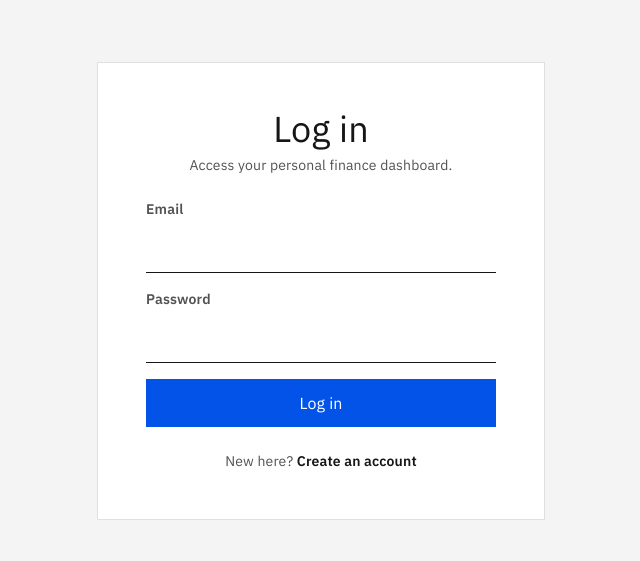
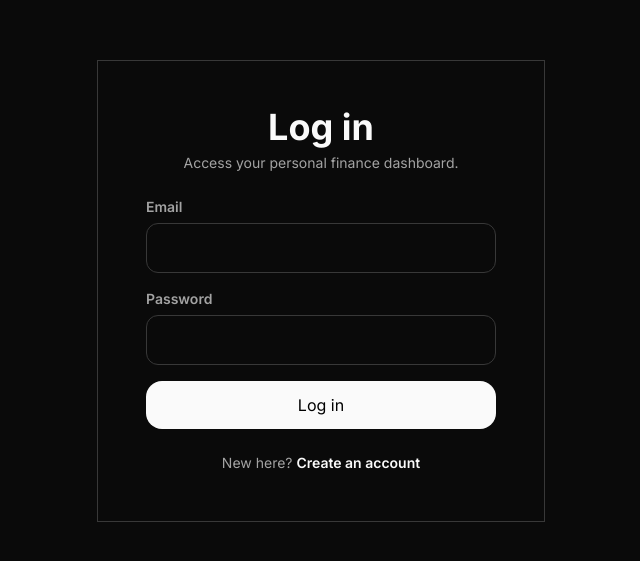
Before and after one commit to The-BlackShadoww/PF, a Next.js app in the folder frontend/: page /login in a window 1280 px wide. Shown: the part 109-670 px from the top of the page, without its empty margins (319-959 px from the left). Built offline with nearby package versions, Linux system fonts and the light colour scheme; no server answers.

Commit message:
style: update global styles and layout components to implement dark mode; enhance color palette for improved contrast and readability, and adjust typography for better visual hierarchy

```diff
--- a/frontend/src/app/(app)/layout.tsx
+++ b/frontend/src/app/(app)/layout.tsx
@@ -8,17 +8,16 @@ type AppLayoutProps = {
 
 export default function AppLayout({ children }: AppLayoutProps) {
   return (
-    <div className="min-h-screen bg-white">
+    <div className="min-h-screen bg-black">
       <Sidebar />
-      <main className="min-h-[calc(100vh-80px)] px-4 py-8 text-[#0e0f0c] md:px-8 md:py-12">
-        <div className="mx-auto max-w-[1584px]">{children}</div>
-      </main>
-      <footer className="border-t border-[#393939] bg-[#161616] px-4 py-8 text-sm text-[#c6c6c6] md:px-8">
-        <div className="mx-auto flex max-w-[1584px] flex-col gap-2 sm:flex-row sm:items-center sm:justify-between">
-          <span className="font-medium text-white">Personal Finance</span>
-          <span>Clear financial decisions, built on a precise system.</span>
-        </div>
-      </footer>
+      <div className="lg:pl-64">
+        <main className="min-h-[calc(100vh-4rem)] px-4 py-8 text-[#fafafa] md:px-8 md:py-10">
+          <div className="mx-auto max-w-[1440px]">{children}</div>
+        </main>
+        <footer className="border-t border-[#383838] px-4 py-5 text-xs text-[#a3a3a3] md:px-8">
+          <div className="mx-auto flex max-w-[1440px] flex-col gap-1 sm:flex-row sm:justify-between"><span className="font-medium text-white">Personal Finance</span><span>Clear financial decisions, in one place.</span></div>
+        </footer>
+      </div>
     </div>
   );
 }
--- a/frontend/src/app/globals.css
+++ b/frontend/src/app/globals.css
@@ -1,203 +1,59 @@
-@import url("https://fonts.googleapis.com/css2?family=IBM+Plex+Sans:ital,wght@0,300;0,400;0,500;0,600;1,400&display=swap");
+@import url("https://fonts.googleapis.com/css2?family=Inter:wght@400;500;600;700&display=swap");
 @import "tailwindcss";
 
 :root {
-  color-scheme: light;
-  --wise-primary: #0f62fe;
-  --wise-primary-active: #0353e9;
-  --wise-primary-pale: #edf5ff;
-  --wise-ink: #161616;
-  --wise-ink-deep: #161616;
-  --wise-body: #525252;
-  --wise-mute: #8c8c8c;
-  --wise-canvas: #ffffff;
-  --wise-canvas-soft: #f4f4f4;
-  --wise-positive: #198038;
-  --wise-positive-deep: #198038;
-  --wise-warning: #f1c21b;
-  --wise-warning-content: #525252;
-  --wise-negative: #da1e28;
-  --wise-negative-deep: #da1e28;
-  --wise-negative-bg: #da1e28;
-  --wise-orange: #e0e0e0;
-  --wise-cyan: #0f62fe;
+  color-scheme: dark;
+  --color-text-primary: #fafafa;
+  --color-text-secondary: #a3a3a3;
+  --color-text-tertiary: #ffffff;
+  --color-surface-base: #000000;
+  --color-surface-muted: #272727;
+  --color-surface-raised: #0a0a0a;
+  --color-border-default: #383838;
+  --color-focus: #2667ff;
+  --radius-sm: 10px;
+  --radius-md: 12px;
+  --radius-lg: 16px;
 }
 
-* {
-  box-sizing: border-box;
-}
+* { box-sizing: border-box; }
+html, body { min-height: 100%; }
+body { margin: 0; background: var(--color-surface-base); color: var(--color-text-primary); font-family: Inter, sans-serif; font-size: 16px; font-weight: 400; line-height: 24px; -webkit-font-smoothing: antialiased; }
+a { color: inherit; text-decoration: none; }
+button, input, select, textarea { font: inherit; -webkit-tap-highlight-color: transparent; }
+::selection { color: #000; background: var(--color-text-primary); }
 
-html,
-body {
-  min-height: 100%;
-}
+/* Focus is intentionally consistent across all interactive controls. */
+:focus-visible { outline: 2px solid var(--color-focus) !important; outline-offset: 2px; }
+button:disabled { cursor: not-allowed; }
+input, select, textarea { min-height: 42px; border: 1px solid var(--color-border-default) !important; border-radius: var(--radius-sm) !important; background: var(--color-surface-raised) !important; color: var(--color-text-primary) !important; }
+input::placeholder, textarea::placeholder { color: var(--color-text-secondary); opacity: 1; }
 
-body {
-  margin: 0;
-  background: var(--wise-canvas-soft);
-  color: var(--wise-ink);
-  font-family: "IBM Plex Sans", "Helvetica Neue", Arial, sans-serif;
-  font-feature-settings: "calt";
-  letter-spacing: 0.16px;
-}
+/* Compatibility layer: maps the existing application utilities onto the Acebuilder semantic tokens. */
+.bg-white, .bg-\[\#f4f4f4\], .bg-\[\#e8ebe6\] { background-color: var(--color-surface-raised) !important; }
+.bg-\[\#e2f6d5\] { background-color: var(--color-surface-muted) !important; }
+.bg-\[\#0e0f0c\], .bg-\[\#161616\] { background-color: var(--color-surface-base) !important; }
+.bg-\[\#9fe870\] { background-color: var(--color-text-primary) !important; }
+.bg-\[\#cdffad\] { background-color: #d4d4d4 !important; }
+.bg-\[\#9fe870\].text-\[\#0e0f0c\], .bg-\[\#9fe870\].text-\[\#161616\], .bg-\[\#cdffad\].text-\[\#0e0f0c\] { color: #000 !important; }
+.bg-\[\#320707\] { background-color: #3b1111 !important; }
+.bg-\[\#0f62fe\] { background-color: var(--color-focus) !important; }
+.text-\[\#0e0f0c\], .text-\[\#161616\], .text-\[\#0f62fe\] { color: var(--color-text-primary) !important; }
+.text-\[\#454745\], .text-\[\#525252\], .text-\[\#868685\], .text-\[\#8c8c8c\] { color: var(--color-text-secondary) !important; }
+.text-\[\#054d28\], .text-\[\#2ead4b\] { color: #86efac !important; }
+.text-\[\#a7000d\], .text-\[\#d03238\] { color: #fca5a5 !important; }
+.border-\[\#0e0f0c\], .border-\[\#161616\], .border-\[\#393939\], .border-\[\#e0e0e0\], .border-\[\#e8ebe6\], .border-\[\#cfd4ca\], .border-\[\#868685\], .border-\[\#8c8c8c\] { border-color: var(--color-border-default) !important; }
+.divide-\[\#e8ebe6\] > :not(:last-child) { border-color: var(--color-border-default) !important; }
+.hover\:bg-\[\#e8ebe6\]:hover, .hover\:bg-\[\#e2f6d5\]:hover { background-color: var(--color-surface-muted) !important; }
+.hover\:text-\[\#0e0f0c\]:hover, .hover\:text-\[\#161616\]:hover, .hover\:text-\[\#454745\]:hover { color: var(--color-text-primary) !important; }
+.text-gray-900, .text-gray-800, .text-gray-700, .text-gray-600, .text-gray-500, .text-gray-400 { color: var(--color-text-secondary) !important; }
+.bg-gray-100, .bg-gray-50, .bg-gray-200 { background-color: var(--color-surface-muted) !important; }
+.border-gray-100, .border-gray-200, .border-gray-300 { border-color: var(--color-border-default) !important; }
 
-a {
-  color: inherit;
-  text-decoration: none;
-}
-
-button,
-input,
-select,
-textarea {
-  font: inherit;
-}
-
-::selection {
-  background: var(--wise-primary);
-  color: white;
-}
-
-/* Carbon foundations: flat geometry, hairline hierarchy, and the single IBM Blue accent. */
-*,
-*::before,
-*::after {
-  border-radius: 0 !important;
-  box-shadow: none !important;
-}
-
-/* The previous interface used extra-heavy headings; Carbon reserves hierarchy for scale. */
-.font-black {
-  font-weight: 400 !important;
-}
-
-.uppercase {
-  text-transform: none !important;
-}
-
-button,
-input,
-select,
-textarea {
-  min-height: 48px;
-}
-
-input,
-select,
-textarea {
-  /* Keep form controls readable even when a legacy accent utility is present. */
-  background-color: #ffffff !important;
-  border: 0;
-  border-bottom: 1px solid #8d8d8d;
-  color: #161616 !important;
-  padding: 11px 16px;
-}
-
-input::placeholder,
-textarea::placeholder {
-  color: #525252;
-  opacity: 1;
-}
-
-input:-webkit-autofill,
-input:-webkit-autofill:hover,
-input:-webkit-autofill:focus,
-select:-webkit-autofill,
-textarea:-webkit-autofill {
-  -webkit-text-fill-color: #161616;
-  -webkit-box-shadow: 0 0 0 1000px #ffffff inset !important;
-  box-shadow: 0 0 0 1000px #ffffff inset !important;
-}
-
-input:focus,
-select:focus,
-textarea:focus {
-  border-bottom: 2px solid #0f62fe;
-  outline: 2px solid #0f62fe;
-  outline-offset: -2px;
-}
-
-button:focus-visible,
-a:focus-visible {
-  outline: 2px solid #0f62fe;
-  outline-offset: 2px;
-}
-
-/* Translate the retired Wise palette still present in page-level utility classes. */
-[class*="[#0e0f0c]"] {
-  color: #161616 !important;
-}
-[class*="bg-[#0e0f0c]"] {
-  background-color: #161616 !important;
-}
-[class*="border-[#0e0f0c]"] {
-  border-color: #161616 !important;
-}
-[class*="[#163300]"] {
-  color: #161616 !important;
-}
-[class*="bg-[#163300]"] {
-  background-color: #161616 !important;
-}
-[class*="[#454745]"] {
-  color: #525252 !important;
-}
-[class*="bg-[#454745]"] {
-  background-color: #525252 !important;
-}
-[class*="[#868685]"] {
-  color: #8c8c8c !important;
-}
-[class*="bg-[#868685]"] {
-  background-color: #8c8c8c !important;
-}
-[class*="[#e8ebe6]"] {
-  background-color: #f4f4f4 !important;
-}
-[class*="border-[#e8ebe6]"],
-[class*="divide-[#e8ebe6]"] {
-  border-color: #e0e0e0 !important;
-}
-[class*="[#cfd4ca]"] {
-  border-color: #e0e0e0 !important;
-}
-[class*="bg-[#9fe870]"] {
-  background-color: #0f62fe !important;
-}
-[class*="bg-[#cdffad]"] {
-  background-color: #0353e9 !important;
-}
-[class*="bg-[#9fe870]"],
-[class*="bg-[#cdffad]"] {
-  color: #ffffff !important;
-}
-[class*="[#e2f6d5]"] {
-  background-color: #edf5ff !important;
-}
-[class*="[#2ead4b]"],
-[class*="[#054d28]"] {
-  color: #198038 !important;
-}
-[class*="bg-[#2ead4b]"],
-[class*="bg-[#054d28]"] {
-  background-color: #198038 !important;
-}
-[class*="[#d03238]"],
-[class*="[#a7000d]"] {
-  color: #da1e28 !important;
-}
-[class*="bg-[#320707]"] {
-  background-color: #da1e28 !important;
-}
-[class*="[#ffc091]"] {
-  background-color: #e0e0e0 !important;
-}
-[class*="[#ffd11a]"] {
-  background-color: #f1c21b !important;
-}
-[class*="[#38c8ff]"] {
-  color: #0f62fe !important;
-}
-[class*="bg-[#38c8ff]"] {
-  background-color: #0f62fe !important;
-}
+.rounded-3xl { border-radius: var(--radius-lg) !important; }
+.rounded-2xl, .rounded-xl { border-radius: var(--radius-md) !important; }
+.rounded-lg { border-radius: var(--radius-sm) !important; }
+.rounded-full { border-radius: 9999px !important; }
+.shadow-xl { box-shadow: 0 12px 48px -8px rgba(0,0,0,.55) !important; }
+table { color: var(--color-text-secondary); }
+thead { color: var(--color-text-primary); }
--- a/frontend/src/components/layouts/PageHeader.tsx
+++ b/frontend/src/components/layouts/PageHeader.tsx
@@ -5,12 +5,12 @@ type PageHeaderProps = {
 
 export function PageHeader({ title, description }: PageHeaderProps) {
   return (
-    <header className="border-b border-[#e0e0e0] pb-6">
-      <h1 className="text-[42px] font-light leading-[1.2] tracking-normal text-[#161616] md:text-[60px]">
+    <header className="border-b border-[#383838] pb-6">
+      <h1 className="text-3xl font-semibold leading-tight tracking-tight text-[#fafafa] md:text-4xl">
         {title}
       </h1>
       {description ? (
-        <p className="mt-3 max-w-2xl text-lg leading-7 text-[#525252]">{description}</p>
+        <p className="mt-3 max-w-2xl text-sm leading-6 text-[#a3a3a3]">{description}</p>
       ) : null}
     </header>
   );
```
Also changed, not shown: frontend/src/components/layouts/Sidebar.tsx (+23 -109 lines), 1 other file (tests, documents, lock files or other folders).
